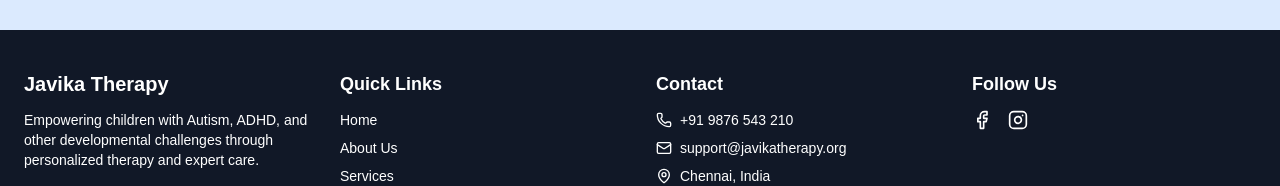
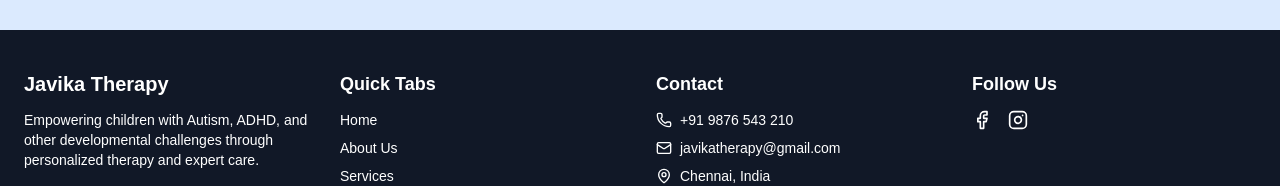
Before and after one commit to pardhasaradhi-123/javika-theraphy, a React (Create React App) app: page /career in a window 1280 px wide. Shown: the part 3192-3378 px from the top of the page. Built offline with nearby package versions, Linux system fonts and the light colour scheme.

Commit message:
updated...

```diff
--- a/src/components/Footer.jsx
+++ b/src/components/Footer.jsx
@@ -17,7 +17,7 @@ const Footer = () => {
 
         {/* Quick Links */}
         <div>
-          <h3 className="text-lg font-semibold mb-3">Quick Links</h3>
+          <h3 className="text-lg font-semibold mb-3">Quick Tabs</h3>
           <ul className="space-y-2 text-sm">
             <li>
               <Link to="/" className="hover:text-blue-400">
@@ -50,7 +50,7 @@ const Footer = () => {
               <Phone size={16} /> +91 9876 543 210
             </li>
             <li className="flex items-center gap-2">
-              <Mail size={16} /> support@javikatherapy.org
+              <Mail size={16} /> javikatherapy@gmail.com
             </li>
             <li className="flex items-center gap-2">
               <MapPin size={16} /> Chennai, India
@@ -71,7 +71,7 @@ const Footer = () => {
               <Facebook size={20} />
             </a>
             <a
-              href="https://instagram.com"
+              href="https://www.instagram.com/javikatherapy/"
               target="_blank"
               rel="noreferrer"
               className="hover:text-pink-500"
```
